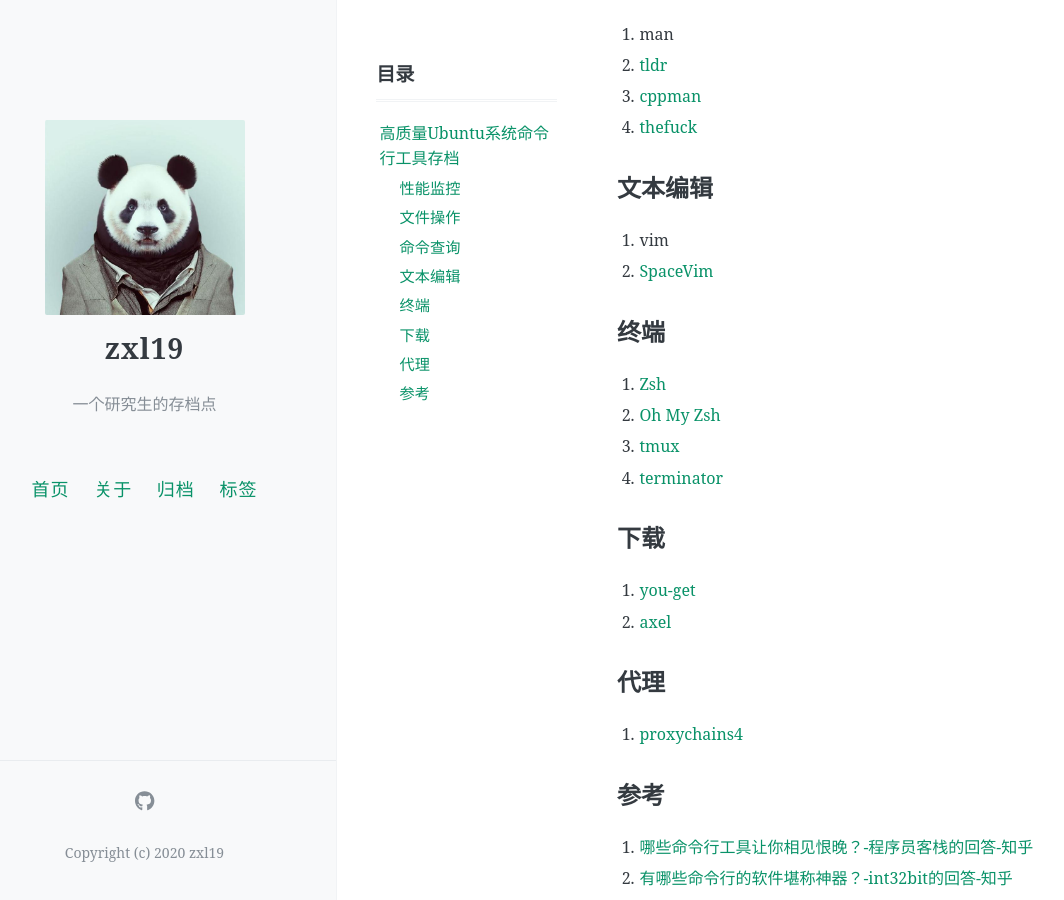
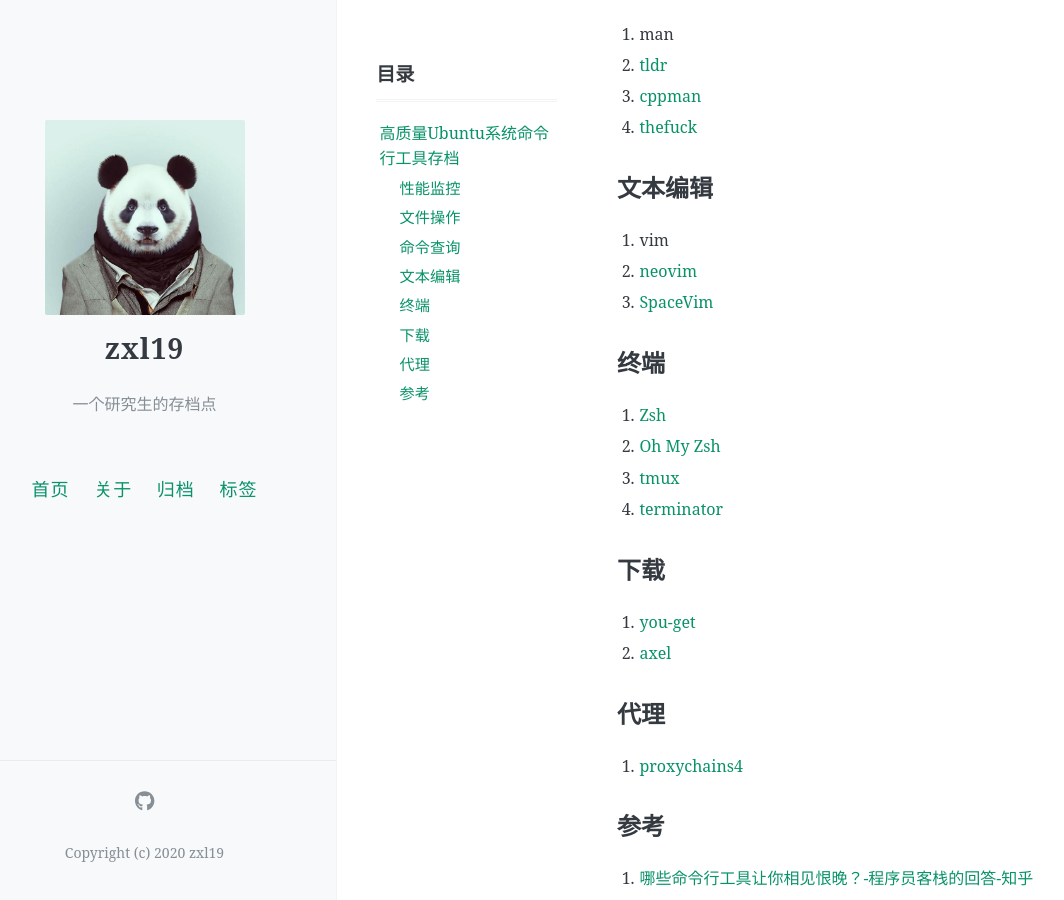
Before and after one commit to zxl19/zxl19.github.io, a Jekyll site: the page built from _posts/2021-10-11-terminal-tool.md, in a window 1280 px wide and 900 px high, scrolled down 593 px. Shown: the whole window, without its empty margins (47-1111 px from the left). Built offline with Jekyll 4.4.1, drawn with Linux system fonts in a browser that asks for light colours; comment, search, counter and statistics services are not loaded.

Commit message:
Update 2021-10-11-terminal-tool.md

```diff
--- a/_posts/2021-10-11-terminal-tool.md
+++ b/_posts/2021-10-11-terminal-tool.md
@@ -35,7 +35,8 @@ pinned: false
 ## 文本编辑
 
 1. vim
-2. [SpaceVim](https://github.com/SpaceVim/SpaceVim)
+2. [neovim](https://github.com/neovim/neovim)
+3. [SpaceVim](https://github.com/SpaceVim/SpaceVim)
 
 ## 终端
 
```
